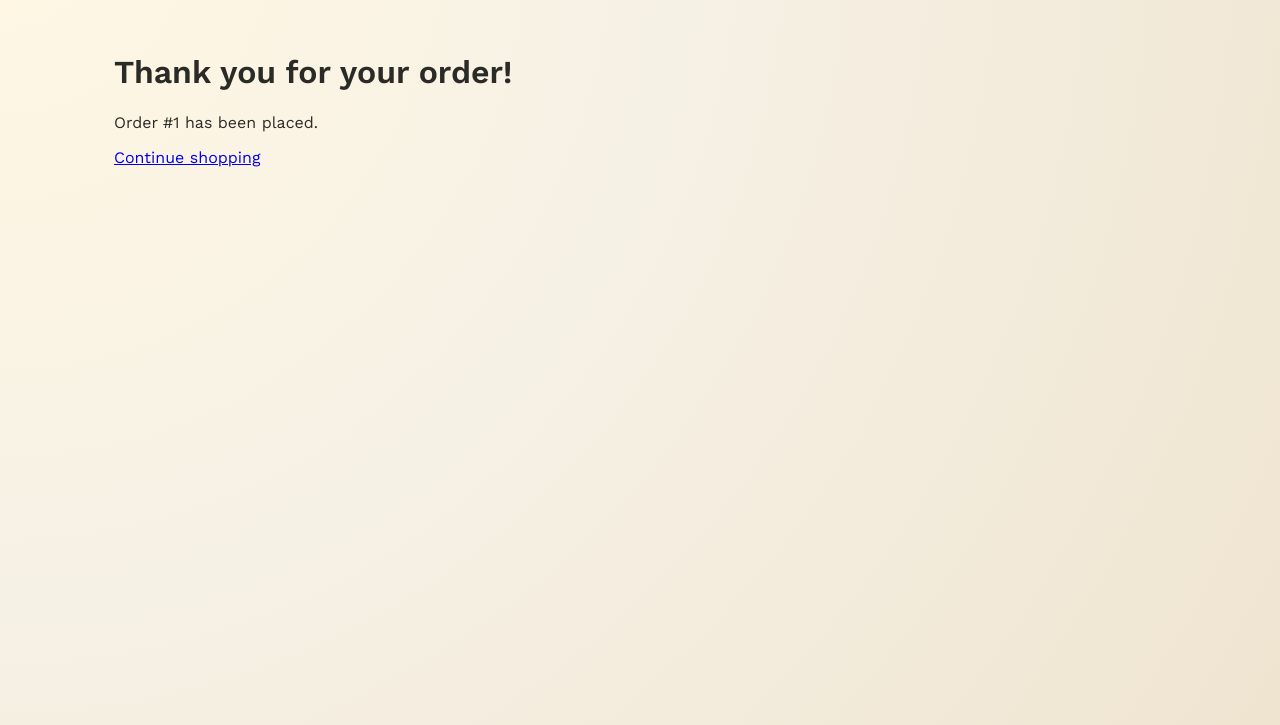
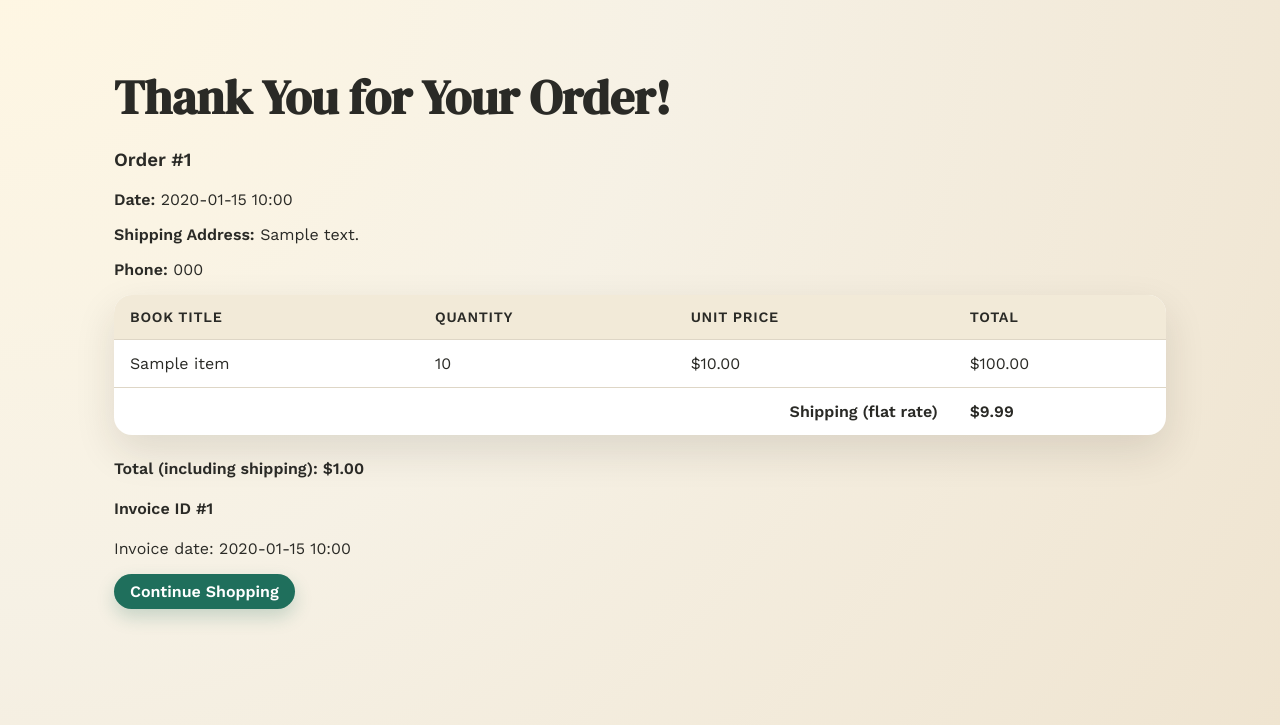
Before and after one commit to bobs292/SWE30003_Book_Store_Website, a Flask app: template src/presentation/templates/order_confirmation.html in a window 1280 px wide. Shown: the part 75-800 px from the top of the page. Run offline with Flask 3, Linux system fonts and the light colour scheme; the template is opened without the code that fills it: most values are stand-ins (such as "Sample title", 1, 10 or a date in 2020).

Commit message:
added Invoice and Order summary on confirmation screen

```diff
--- a/src/presentation/templates/order_confirmation.html
+++ b/src/presentation/templates/order_confirmation.html
@@ -1,9 +1,55 @@
 <!-- Displays Invoice. AKA Order Number, Items,
  Total Cost, Delivery Address -->
-
+<!-- Displays Invoice. AKA Order Number, Items, Total Cost, Delivery Address -->
 {% extends "base.html" %}
 {% block content %}
-<h1>Thank you for your order!</h1>
-<p>Order #{{ order_id }} has been placed.</p>
-<a href="{{ url_for('catalogue.catalogue_page') }}">Continue shopping</a>
+<div class="page-header">
+    <h1>Thank You for Your Order!</h1>
+</div>
+
+<h3>Order #{{ order.order_id }}</h3>
+<p><strong>Date:</strong> {{ order.order_date.strftime('%Y-%m-%d %H:%M') }}</p>
+
+<p><strong>Shipping Address:</strong> {{ order.shipping_address }}</p>
+
+<p><strong>Phone:</strong> {{ order.shipping_phone }}</p>
+
+<table class="cart-table">
+    <thead><tr><th>Book Title</th><th>Quantity</th><th>Unit Price</th><th>Total</th></tr></thead>
+    <tbody>
+        {% for item in order.items %}
+        <tr>
+            <td>{{ item.book_title }}</td>
+            <td>{{ item.quantity }}</td>
+            <td>${{ "%.2f"|format(item.unit_price) }}</td>
+            <td>${{ "%.2f"|format(item.quantity * item.unit_price) }}</td>
+        </tr>
+        {% endfor %}
+        <tr>
+            <td colspan="3" style="text-align:right">
+                <strong>Shipping (flat rate)  </strong>
+            </td>
+            <td>
+                <strong>$9.99</strong>
+            </td>
+        </tr>
+    </tbody>
+</table>
+
+<div class="total-section">
+    <strong>Total (including shipping): ${{ "%.2f"|format(order.total_amount) }}</strong>
+</div>
+
+<h4>Invoice ID #{{ invoice.invoice_id }}</h4>
+<p>Invoice date: {{ invoice.invoice_date.strftime('%Y-%m-%d %H:%M') }}</p>
+
+<a href="{{ url_for('catalogue.catalogue_page') }}" class="primary">Continue Shopping</a>
+
+
+<style>
+.total-section {
+  margin-top: 1rem;
+  padding-top: 0.5rem;
+}
+</style>
 {% endblock %}
```
Also changed, not shown: src/presentation/routes/order_routes.py (+8 -1 lines).
